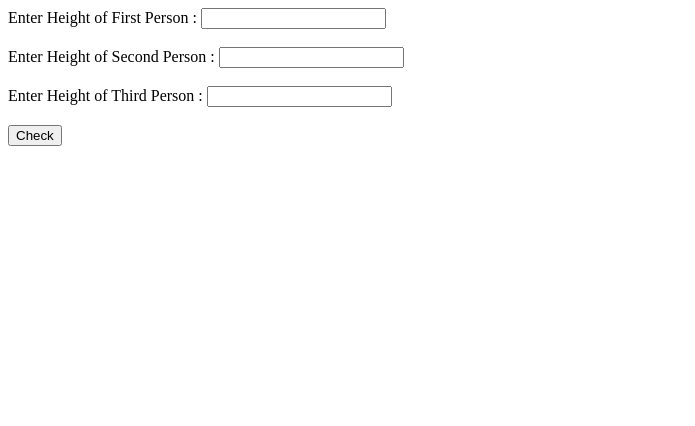
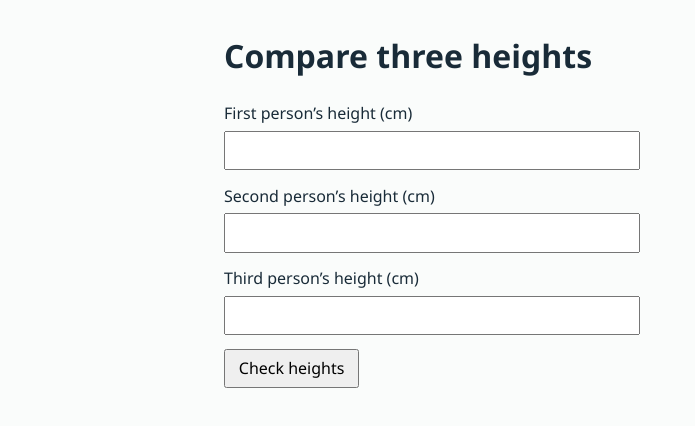
Before and after one commit to AdityaGit8009/JS-Task, a plain HTML site: page task3.html in a window 1280 px wide. Shown: the whole page, without its empty margins (0-695 px from the left). Drawn offline with Linux system fonts and the light colour scheme.

Commit message:
Compare fractional heights and report every tied person

```diff
--- a/task3.html
+++ b/task3.html
@@ -3,26 +3,43 @@
 <head>
     <meta charset="UTF-8">
     <meta name="viewport" content="width=device-width, initial-scale=1.0">
-    <title>Task3</title>
+    <title>Compare three heights</title>
+    <link rel="stylesheet" href="assets/site.css">
 </head>
 <body>
-    Enter Height of First Person : <input type="text" id="fph"><br><br>
-    Enter Height of Second Person : <input type="text" id="sph"><br><br>
-    Enter Height of Third Person : <input type="text" id="tph"><br><br>
-    <input type="submit" value="Check" onclick="check()">
-    <h1 id="h1"></h1>
+    <main>
+        <h1>Compare three heights</h1>
+        <form id="height-form" class="fields">
+            <label for="fph">First person’s height (cm)</label>
+            <input id="fph" data-person="First person" type="number" min="0" step="any" required>
+            <label for="sph">Second person’s height (cm)</label>
+            <input id="sph" data-person="Second person" type="number" min="0" step="any" required>
+            <label for="tph">Third person’s height (cm)</label>
+            <input id="tph" data-person="Third person" type="number" min="0" step="any" required>
+            <button type="submit">Check heights</button>
+        </form>
+        <output id="h1" for="fph sph tph"></output>
+    </main>
+    <script>
+        const form = document.getElementById("height-form");
+        const inputs = Array.from(form.querySelectorAll("input"));
+        const result = document.getElementById("h1");
 
-    <script>
-        function check(){
-            // window.alert("hii");
-            var a = document.getElementById("fph").value;
-            // window.alert(a);
-            var b = document.getElementById("sph").value;
-            // window.alert(b);
-            var c = document.getElementById("tph").value;
-            // window.alert(c);
-            (parseInt(a)>parseInt(b))?(parseInt(a)>parseInt(c))?document.getElementById("h1").innerHTML="First person is Tallest" : document.getElementById("h1").innerHTML="Third person is Tallest" : (parseInt(b)>parseInt(c))?document.getElementById("h1").innerHTML="Second person is Tallest" : document.getElementById("h1").innerHTML="Third person is Tallest";
-        }
+        form.addEventListener("input", () => { result.value = ""; });
+        form.addEventListener("submit", (event) => {
+            event.preventDefault();
+            const heights = inputs.map((input) => input.valueAsNumber);
+            if (heights.some((height) => height <= 0)) {
+                result.value = "Each height must be greater than zero.";
+                return;
+            }
+            const maximum = Math.max(...heights);
+            const tallest = inputs.filter((input) => input.valueAsNumber === maximum)
+                .map((input) => input.dataset.person);
+            const people = new Intl.ListFormat("en").format(tallest);
+            const description = tallest.length === 1 ? "is tallest" : "tie for tallest";
+            result.value = `${people} ${description} at ${maximum} cm.`;
+        });
     </script>
 </body>
 </html>
```
